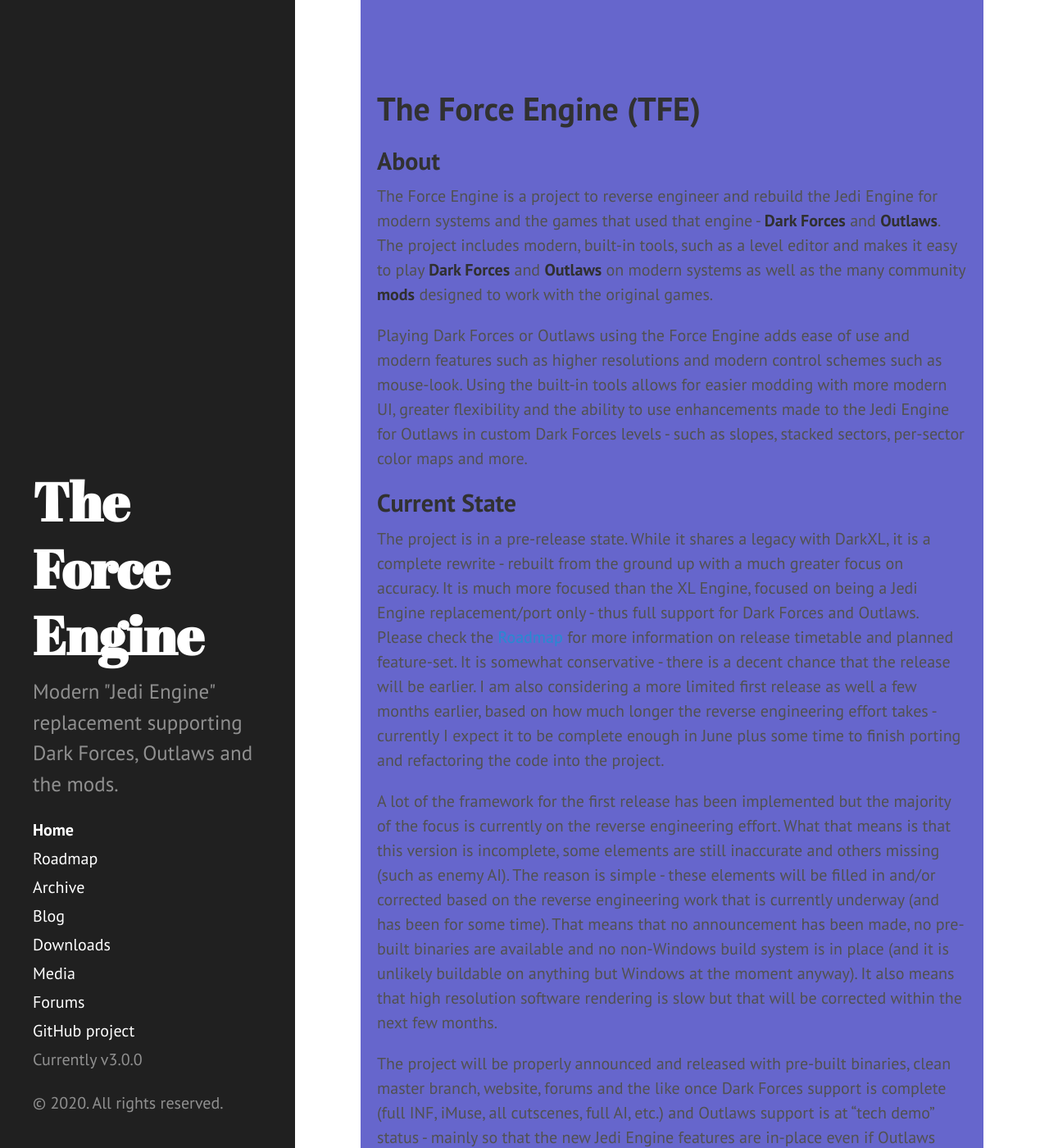
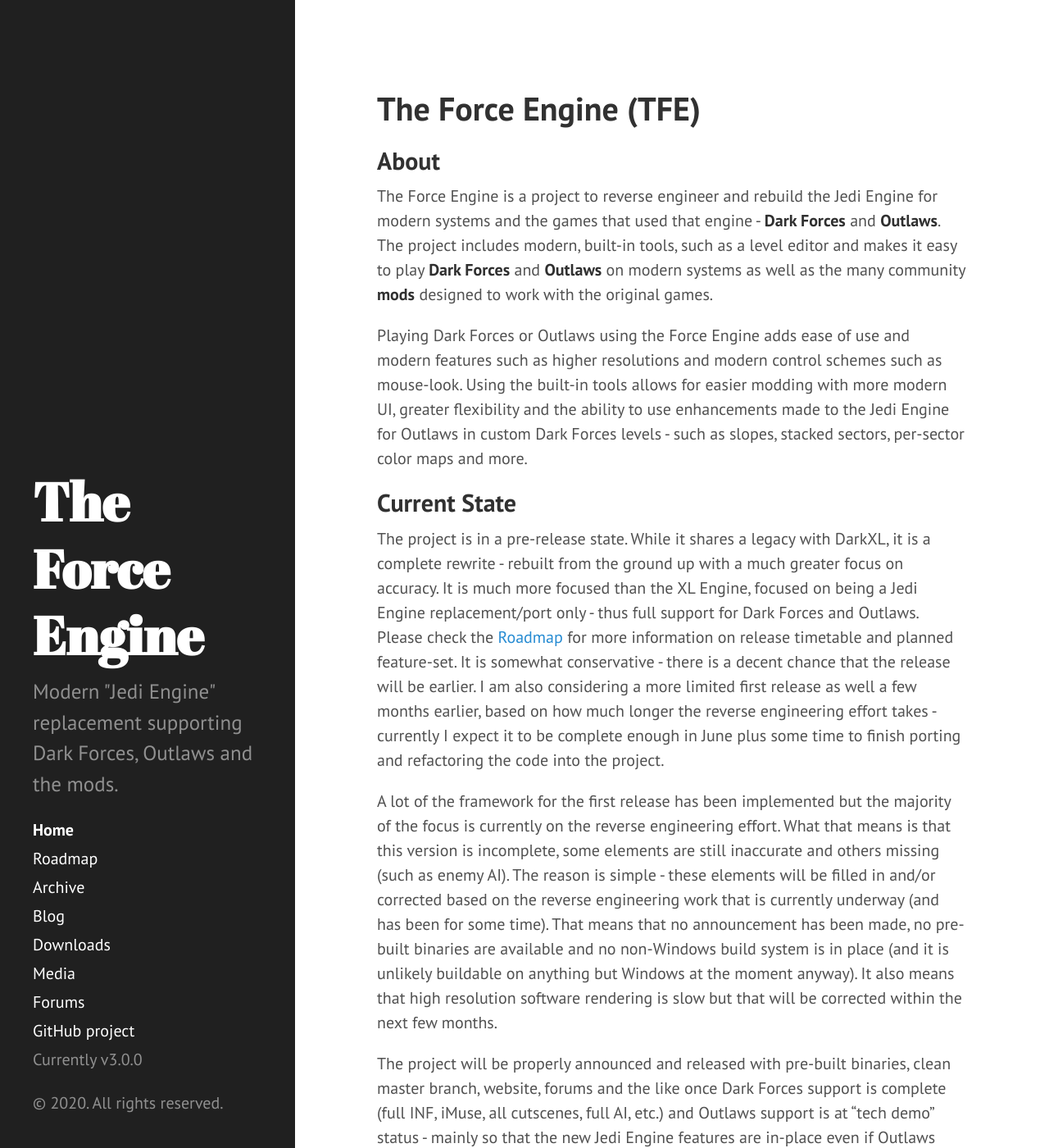
Before and after one commit to TheForceEngine/TheForceEngine.github.io, a Jekyll site: the page built from index.md, in a window 1280 px wide and 1400 px high. Shown: the whole window at 82% size. Built offline with Jekyll 4.4.1, drawn with Linux system fonts in a browser that asks for light colours.

Commit message:
Update hyde.css

```diff
--- a/public/css/hyde.css
+++ b/public/css/hyde.css
@@ -124,7 +124,6 @@
 .content {
   padding-top:    4rem;
   padding-bottom: 4rem;
-  background-color: #6666cc;
 }
 
 @media (min-width: 48em) {
```
